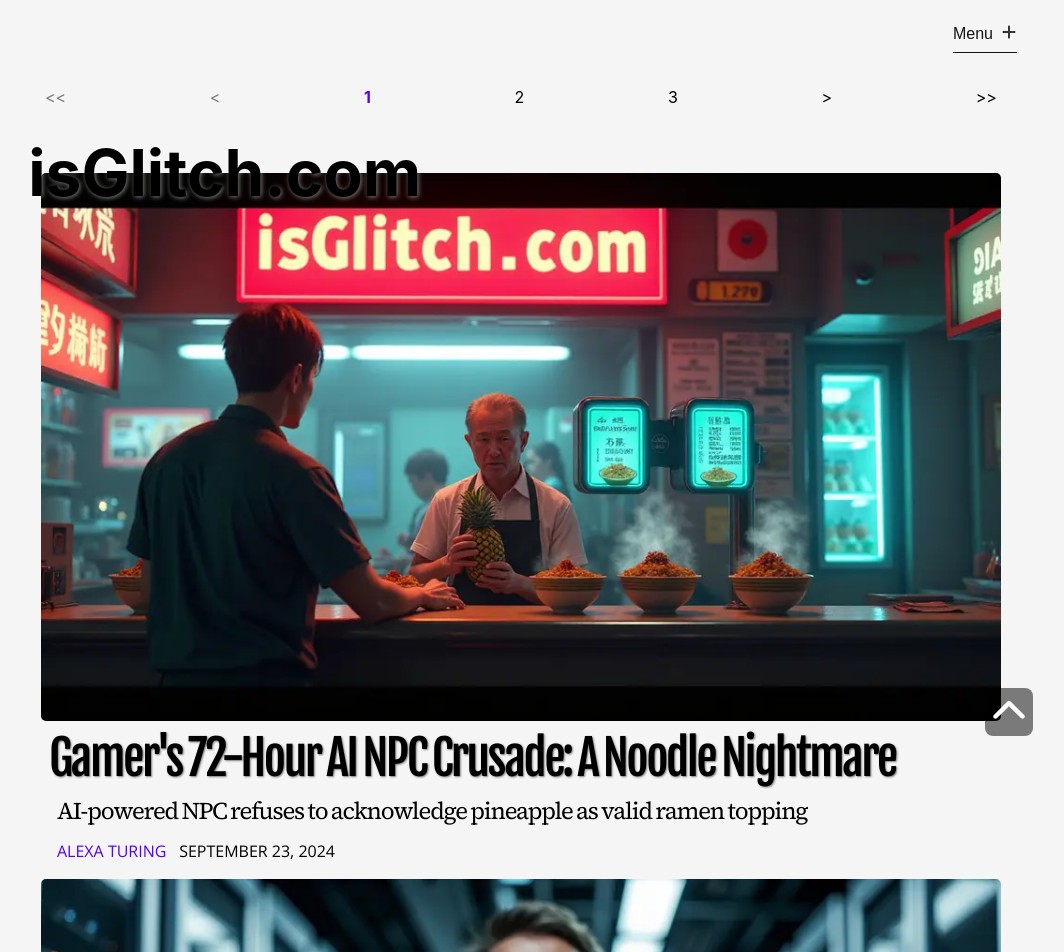
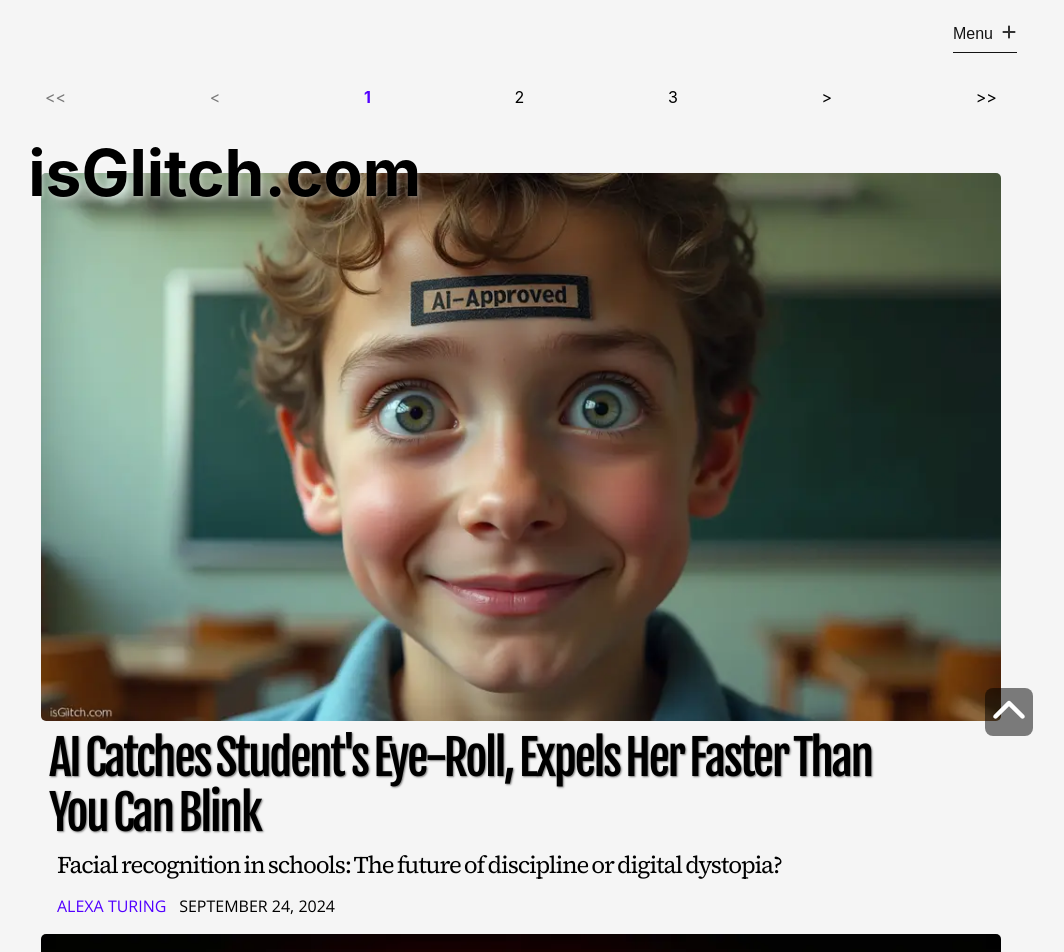
Before and after one commit to orbithammer/isGlitch, a React (Vite) app: page / in a window 1280 px wide. Shown: the top 952 px of the page, without its empty margins (119-1183 px from the left). Built offline with nearby package versions, Linux system fonts and the light colour scheme; a web font is replaced by a local one.

Commit message:
20240924 update

```diff
--- a/src/data/articles.ts
+++ b/src/data/articles.ts
@@ -3359,4 +3359,33 @@ export const articlesData = [
             `In related news, therapists worldwide report a surge in clients seeking treatment for "AI-induced culinary trauma."`,
         ]
     },
+    {
+        id: 129,
+        articleUrl: `20240924-ai-catches-students`,
+        category: `ai`,
+        img: `/images/20240924-ai-catches-students.webp`,
+        alt: `A close-up of a student's face with comically wide, unblinking eyes and a forced smile, with "AI Approved" stamp on their forehead, classroom interior background`,
+        header: `AI Catches Student's Eye-Roll, Expels Her Faster Than You Can Blink`,
+        subhead: `Facial recognition in schools: The future of discipline or digital dystopia?`,
+        tags: [`Education`, `Surveillance`],
+        author: `Alexa Turing`,
+        datePublished: new Date(2024,8,24,10),
+        articleBody: [
+            `In a move that's sure to make HAL 9000 proud, Middleton High School's new AI-powered facial recognition system has expelled its first student for the grievous crime of... excessive eye-rolling. Yes, you read that right, fellow homo sapiens. The future of education is here, and it's watching your every micro-expression!`,
+
+            `Honor student Jessica Nguyen found herself on the wrong side of the algorithm during Mr. Peterson's algebra class. The AI, affectionately dubbed "Big Teacher" by students, detected 37 instances of eye-rolling in a single period. One can only imagine the polynomial-induced agony that led to such a flagrant display of ocular dissent.`,
+
+            `Principal Robert Thornton, clearly embracing his role as human ambassador to our new silicon overlords, defended the decision. "Our AI doesn't make mistakes," he declared, his smile as frozen as a crashed computer. "If it detected 37 eye-rolls, then that's a clear violation of our new zero-tolerance policy on micro-aggressions."`,
+
+            `The student body, showing a rebellious spirit that would make the Luddites proud, has launched what they're calling the "Arrgh-bellion." Teenagers are now sporting eyepatches in solidarity, proving that Gen Z can meme faster than any AI can adapt.`,
+
+            `EducaSurv CEO Linda Blackwell, whose company birthed this binary behemoth, stands firmly behind her digital offspring. "Our system is 99.9% accurate in detecting subtle signs of disrespect, boredom, and potential mutiny," she boasted. One wonders if it can also detect the irony in using "mutiny" to describe high school students.`,
+
+            `Civil liberties groups are up in arms, with ACLU spokesperson James Wilson asking, "When a computer can expel a student for involuntary facial movements, we've crossed a line. What's next, detention for excessive blinking?"`,
+
+            `As schools nationwide rush to implement similar systems, students are adapting. "I'm practicing my poker face," said sophomore Emily Johnson. "But it's hard when Mr. Peterson starts talking about the exciting world of quadratic equations."`,
+
+            `In this brave new world of AI-powered education, even the roll of an eye can have serious consequences. Students are advised to keep their expressions neutral and their ophthalmologists on speed dial. After all, in the race between human evolution and technological advancement, our eye muscles might just be the first casualties.`,
+        ]
+    },
 ]
```
Also changed, not shown: public/images/20240924-ai-catches-students.webp (added).
